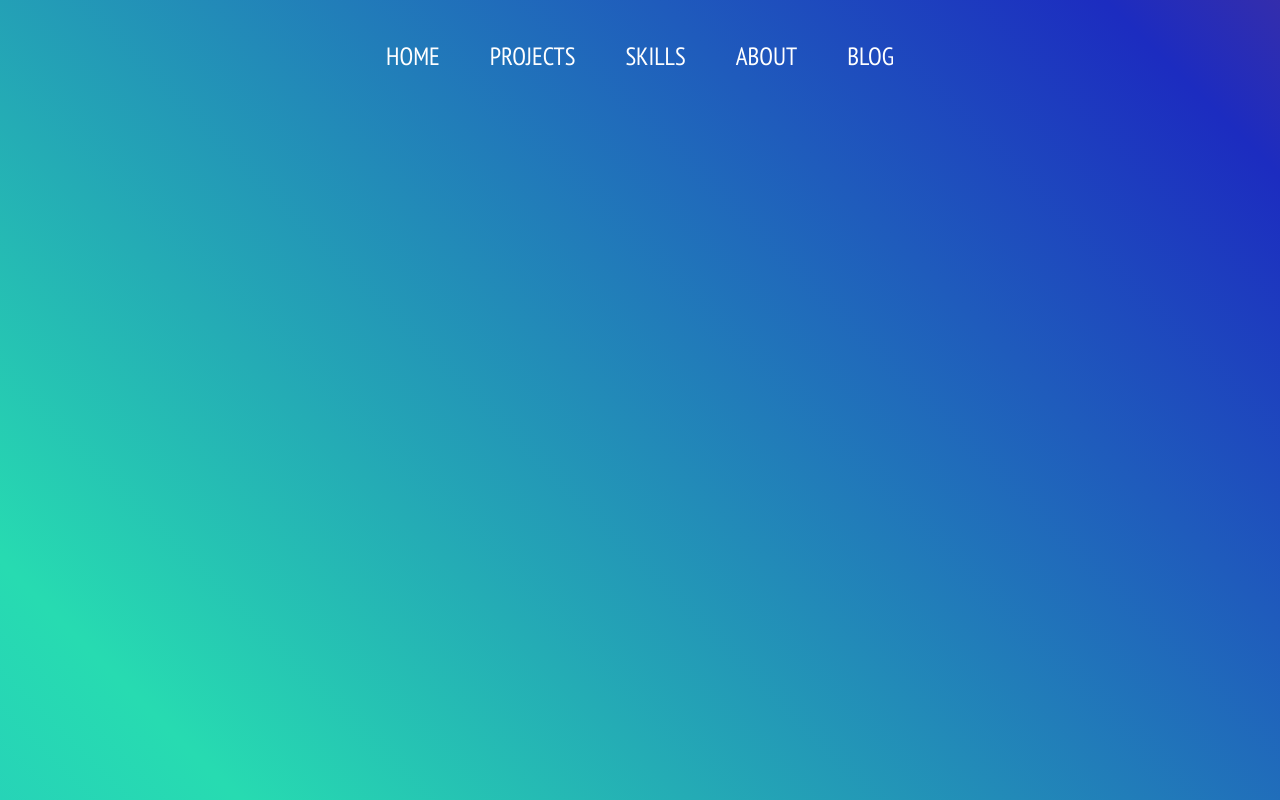
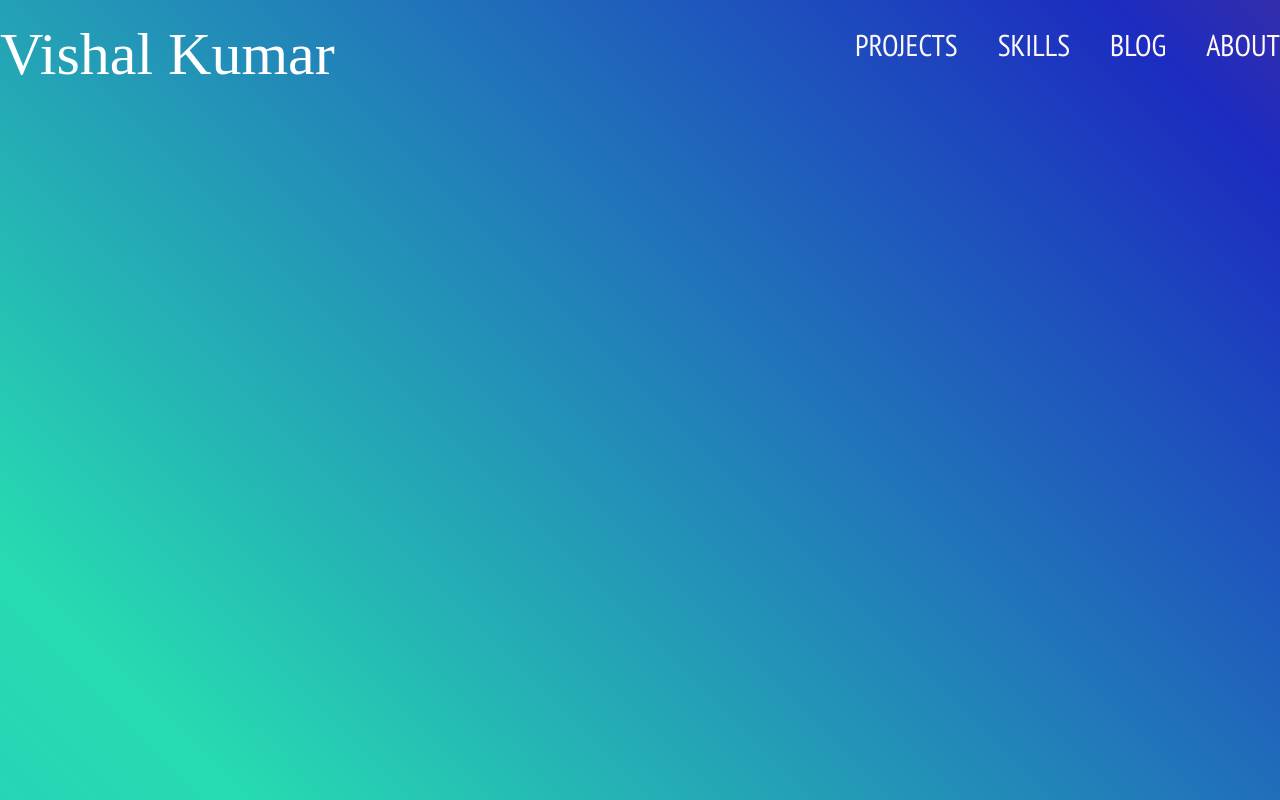
Before and after one commit to vishal-kt/vishal-portfolio, a plain HTML site: page index.html in a window 1280 px wide. Drawn offline with Linux system fonts and the light colour scheme; a web font is replaced by a local one.

Commit message:
update this

```diff
--- a/index.html
+++ b/index.html
@@ -12,18 +12,28 @@
 </head>
 <body>
 
-
-    <div class="header">
-        <ul>
-            <li><a href="#">Home</a></li>
-            <li><a href="#">Projects</a></li>
-            <li><a href="#">Skills</a></li>
-            <li><a href="#">About</a></li>
-            <li><a href="#">Blog</a></li>
+    <nav class="container">
+        <div class="main-nav flex">
+            <a href="#" class="logo">Vishal Kumar</a>
+            <div class="nav-links">
+             <ul class="flex">
+                 <li><a href="#">Projects</a> </li>
+                 <li><a href="#">Skills</a></li>
+                 <li><a href="#">Blog</a></li>
+                 <li><a href="#">About</a></li>
+             </ul>
+            </div>
 
 
-        </ul>
-    </div>
+         </div>
+    </nav>
+
+
+
+
+
+
+
 
 
 
--- a/style.css
+++ b/style.css
@@ -7,15 +7,27 @@
     box-sizing: border-box;
 }
 
+
+@font-face {
+    font-family: custom-font;
+    src: url(/fonts/angellaWhite.otf);
+    font-weight:bold;
+}
+
 /* this is global variables  */
 :root{
-
+    --padding-inline-section:20px
     --logo-text-color :#EEB5EB;
     --primary-text-color:#ffffff;
     --background-gradient:linear-gradient(45deg,#F17C58, #E94584, #24AADB , #27DBB1,#1c2cc0, #FF3706);
     --background-gradient-size:400% 400%;
 }
 
+
+.flex{
+    display: flex;
+    align-items: center;
+}
 body {
 
     font-family: 'PT Sans Narrow', sans-serif;
@@ -26,7 +38,59 @@ body {
     animation: animate 15s ease infinite;
   }
 
+.container{
 
+    max-width: 1320px;
+    margin-inline:auto;
+    padding: var(--padding-inline-section);
+
+
+
+}
+a{
+    text-decoration: none;
+
+}
+
+ul{
+    list-style: none;
+}
+
+.logo{
+    font-family:custom-font;
+    font-size: 60px;
+    margin-top: 20px;
+    color: rgb(255, 255, 255);
+
+}
+
+.main-nav{
+
+   justify-content: space-between;
+}
+
+.nav-links ul{
+
+    gap: 40px;
+    font-size: 30px;
+
+
+}
+.nav-links ul a{
+    color: #fff8f8;
+    text-transform: uppercase;
+
+}
+
+
+
+
+
+/*
+.App-logo{
+    font-size: 25px;
+    padding: 40px 15px;
+}
 
 .header ul{
     height: 50px;
@@ -49,8 +113,9 @@ body {
 }
 .header ul li a:hover{
 
-    color: #000;
+    color: #555050;
 }
+ */
 
 
 
```
Also changed, not shown: projects.html (added), 1 other file.
